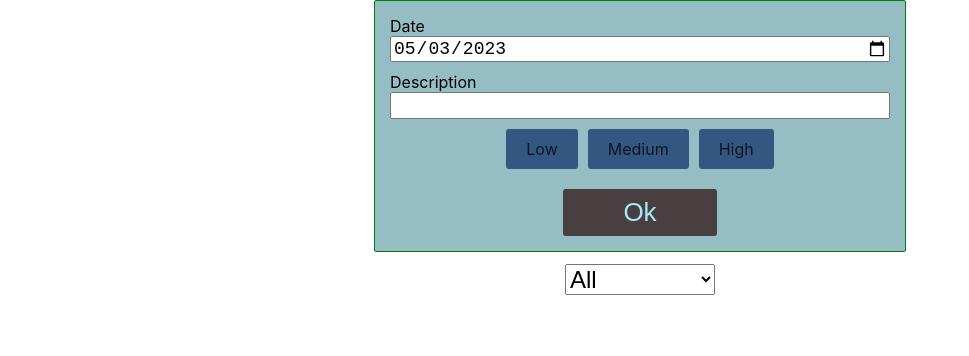
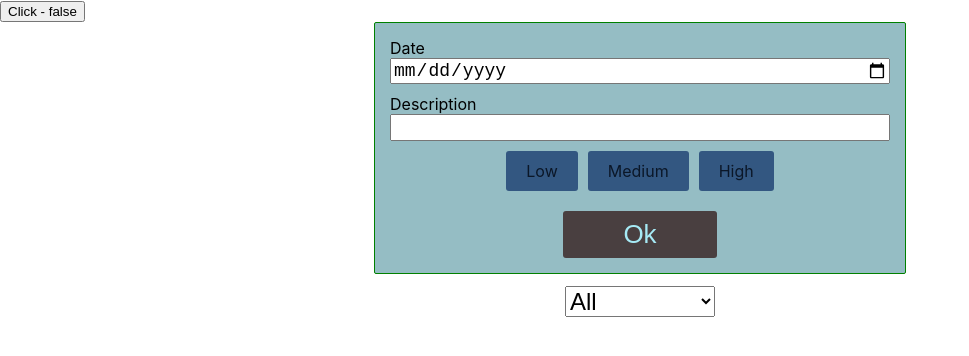
Before and after one commit to Volodymyr-Benkovskyy/volodymyr-react-lessons, a React (Create React App) app: page / in a window 1280 px wide. Shown: the top 356 px of the page, without its empty margins (0-969 px from the left). Built offline with nearby package versions, Linux system fonts and the light colour scheme.

Commit message:
creation and practice hook useMemo

```diff
--- a/src/components/TodoForm/TodoForm.jsx
+++ b/src/components/TodoForm/TodoForm.jsx
@@ -1,8 +1,8 @@
 import {  useState } from "react";
 import s from "./TodoForm.module.scss";
 import { v4 as uuidv4 } from "uuid";
-import { useLocalStorage } from "../../hooks/useLocalStorage";
 
+//HOC ==>>  КОМПОНЕНТ ВИЩОГО ПОРЯДКУ
 const priorityOptions = {
   LOW: "low",
   MEDIUM: "medium",
@@ -11,46 +11,7 @@ const priorityOptions = {
 
 
 const TodoForm = ({ addTodo }) => {
-  //  описуєм стейт перший опис для розуміння як працює... useState
-
-  // перший мето роботи з формою
-  /*  const [date, setDate] = useState("2023-02-02");
-   const [descr, setDescr] = useState("");
-   const [priority, setPriority] = useState("");
-
-   const handleChange = (e) => {
-     const { name, value } = e.target
-     switch (name) {
-       case "date":
-         setDate(value)
-         return;
-       case "descr":
-         setDescr(value)
-         return;
-       case "priority":
-         setPriority(value)
-         return;
-       default:
-         return;
-     };
-        const handleSubmit = (e) => {
-     e.preventDefault()
-     const newTodo = {
-       date, descr, priority, isDone: false, id: uuidv4()
-     };
-     addTodo(newTodo)
-   };
-   } */
-  // другий метод роботи з формою
-
-  // const [Form, setForm] = useState({
-  //   date: "2023-05-03",
-  //   descr: "",
-  //   priority: "",
-
-  // });
-
-  const [Form, setForm] = useLocalStorage("todoForm ", {
+  const [Form, setForm] = useState("todoForm ", {
     date: "2023-05-03",
     descr: "",
     priority: "",
@@ -62,7 +23,7 @@ const TodoForm = ({ addTodo }) => {
   const handleChange = (e) => {
     e.preventDefault();
     const { name, value } = e.target; //  подія на інпут полі Change
-    setForm(prevForm => ({ ...prevForm, [name]: value }))            //  записуємзгачення в змнну name
+    setForm(prevForm => ({ ...prevForm, [name]: value }))  //  записуємзгачення в змнну name
 
   }
 
--- a/src/components/TodoPage/TodoPage.jsx
+++ b/src/components/TodoPage/TodoPage.jsx
@@ -1,9 +1,8 @@
-import { Component, useEffect, useState } from "react";
+import { useEffect, useState , useMemo} from "react";
 import PrioritySelect from "../PrioritySelect/PrioritySelect";
 import ToDoForm from "../TodoForm/TodoForm";
 import ToDoList from "../TodoList/TodoList";
 import { todo as todoList } from "../../data/todo";
-import { v4 } from "uuid";
 import { useLocalStorage } from "../../hooks/useLocalStorage";
 
 
@@ -12,7 +11,7 @@ const TodoPage = () => {
 
   const [todo, setTodo] = useLocalStorage("todo", []);
   const [priority, setPriority] = useState("all");
-
+  const [isOpen, setIsOpen] = useState(false);
 
 
    // добавляє  створену todo в колекцію
@@ -31,30 +30,31 @@ const TodoPage = () => {
     setTodo(prev => prev.map((el) => (el.id !== id ? el : { ...el, isDone: !el.isDone })))
   }
  //  фільтру наш масив з todo по priority
-    const filterTodo = () => {
-    if (priority === "all") return todo;
-    return todo.filter((el) => el.priority === priority);
-  };
+  //   const filterTodo = () => {
+  //   if (priority === "all") return todo;
+  //   return todo.filter((el) => el.priority === priority);
+  // };
 
-  // записуєм результат filterTodo і передаєм пропсами на  ToDoList
-    const filterdTodo = filterTodo()
+
+  // const memoValue = isOpen(() => {
+  //   console.log("isOpen" );
+  //   return 25
+  // },[todo])
+
+
+// фільтрація колекції масиву за допомошою ==>> useMemo
+  const filterdTodo = useMemo(() => {
+     if (priority === "all") return todo;
+    return todo.filter((el) => el.priority === priority)
+  }, [todo, priority])
+
+
 
   // змінює пріоріті
   const changePriority = (e) => {
     setPriority(e.target.value)
   }
 
-
-  //  ВАЖЛИВО ПАМЯТАТИ  useEffect ВАЖЛИВИЙ ПОРЯДОК ВИКЛИКУ //
-
-
-  // ==== переносим даний  useEffect в стейт ===== ///
-
-   /*  useEffect(() => {
-    console.log("useEffect--one-time");
-    const savedTodo = JSON.parse(localStorage.getItem("todo") || []) ;
-    setTodo(savedTodo)
-    }, []); */
 
    // ==== переносим даний  useEffect в стейт ===== ///
 
@@ -66,6 +66,9 @@ const TodoPage = () => {
 
     return (
       <>
+        <button onClick={() => setIsOpen((prev) => !prev)}>
+          Click - {`${isOpen}`}
+        </button>
         <ToDoForm addTodo={addTodo} />
         <PrioritySelect
            priority={priority}
@@ -85,79 +88,3 @@ const TodoPage = () => {
 }
 
 export default TodoPage;
-
-/* class TodoPageClass extends Component {
-  state = {
-    todo: [], // 4 + 15
-    priority: "all",
-    isOpen: false,
-  };
-
-  getSnapshotBeforeUpdate() {
-    return document.body.clientHeight;
-  }
-
-  componentDidMount() {
-    const savedTodo = JSON.parse(localStorage.getItem("todo")) || todoList;
-    this.setState({ todo: savedTodo });
-  }
-
-  componentDidUpdate(prevProps, prevState, snapshot) {
-    // console.log("Todo Page CDU");
-
-    if (prevState.todo !== this.state.todo) {
-      localStorage.setItem("todo", JSON.stringify(this.state.todo));
-      window.scrollTo({
-        top: snapshot,
-        behavior: "smooth",
-      });
-    }
-    if (prevState.priority !== this.state.priority) {
-      this.setState({ isOpen: true });
-    }
-  }
-
-  changePriority = (e) => {
-    const { value } = e.target;
-    this.setState({ priority: value });
-  };
-
-  addTodo = (todo) => {
-    this.setState((prevState) => ({ todo: [...prevState.todo, todo] }));
-  };
-
-  removeTodo = (id) => {
-    this.setState((prev) => ({ todo: prev.todo.filter((el) => el.id !== id) }));
-  };
-
-  updateTodoStatus = (id) => {
-    this.setState((prev) => ({
-      todo: prev.todo.map((el) =>
-        el.id !== id ? el : { ...el, isDone: !el.isDone }
-      ),
-    }));
-  };
-
-   handleAddMoreTodo = () => {
-    const newTodo = { ...this.state.todo[0] };
-    const todoList = Array(15)
-      .fill("")
-      .map((el) => ({ ...newTodo, id: v4() }));
-    this.setState((prev) => ({ todo: [...prev.todo, ...todoList] }));
-  };
-
-  filterTodo = () => {
-    const { todo, priority } = this.state;
-    if (priority === "all") return todo;
-    return todo.filter((el) => el.priority === priority);
-  };
-
-  render() {
-    // console.log("TodoPage render");
-    const filterdTodo = this.filterTodo();
-
-    return (
-      null
-    );
-  }
-  }; */
```
